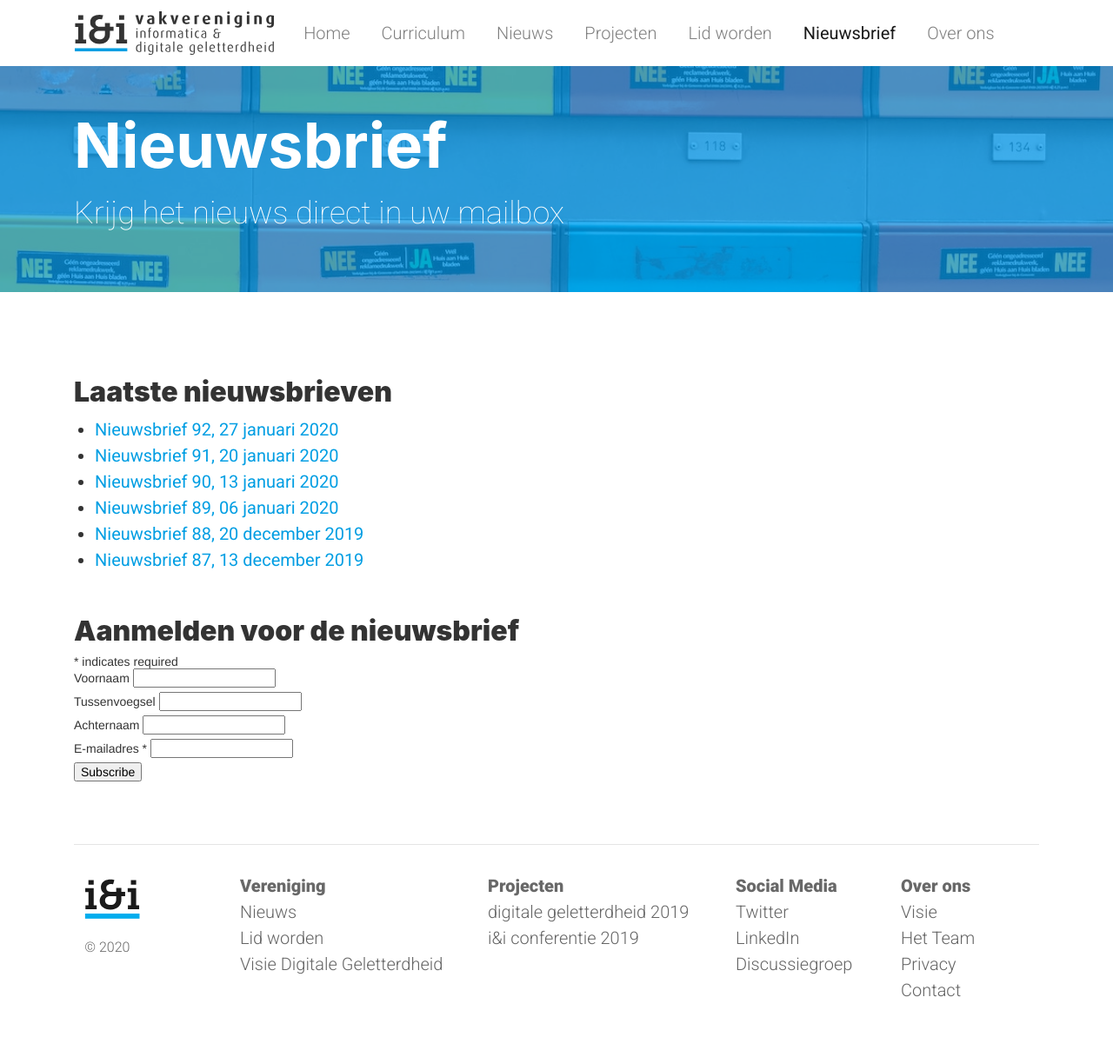
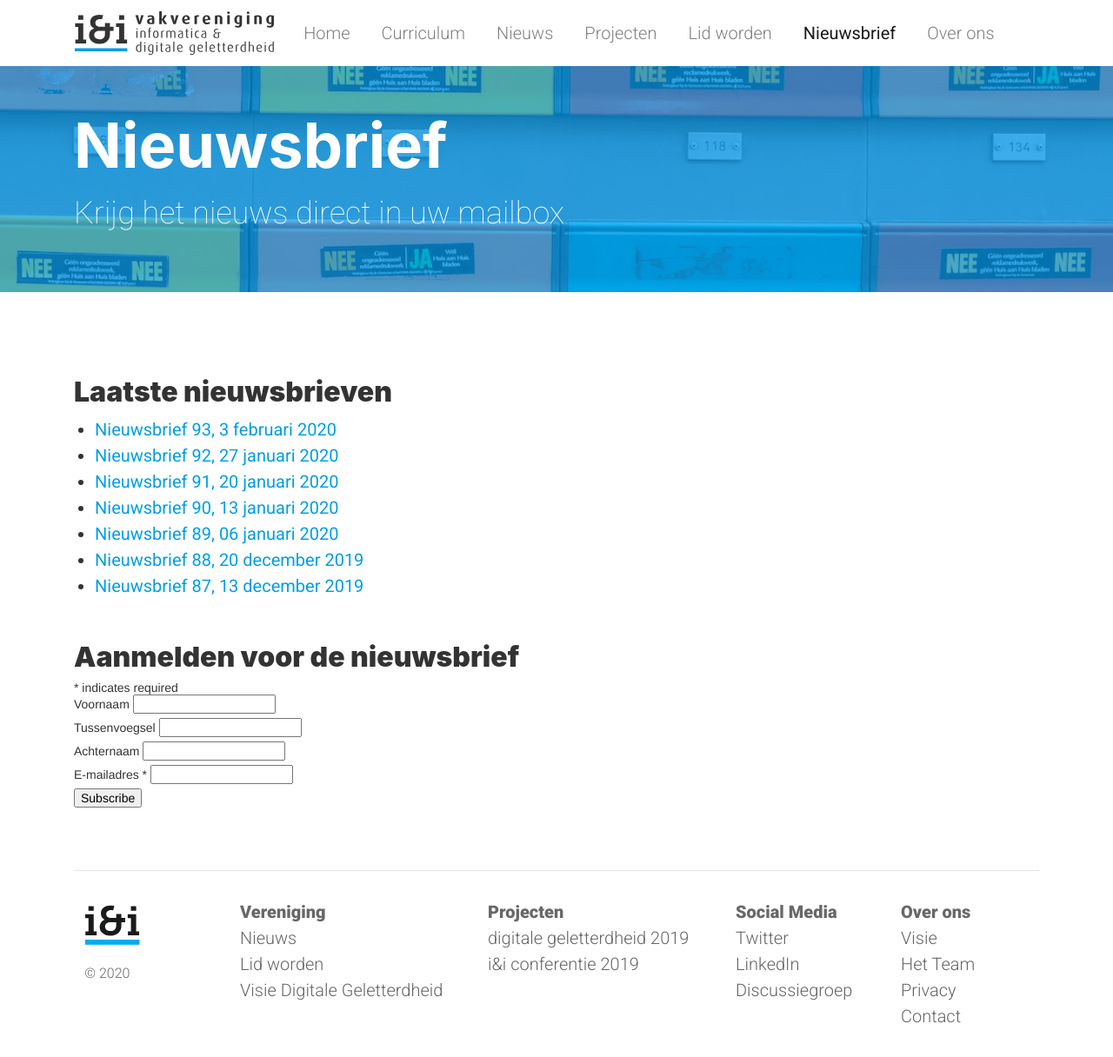
Before and after one commit to ieni/website, a Jekyll site: the page built from _pages/nieuwsbrief.md, in a window 1280 px wide. Shown: the whole page at 87% size. Built offline with Jekyll 4.4.1, drawn with Linux system fonts in a browser that asks for light colours; comment, search, counter and statistics services are not loaded; before the commit the page ends 1186 px from its top, so only the background shows below that.

Commit message:
Update nieuwsbrief.md

```diff
--- a/_pages/nieuwsbrief.md
+++ b/_pages/nieuwsbrief.md
@@ -8,6 +8,7 @@ header: "/assets/img/content/mailbox.jpg"
 
 ## Laatste nieuwsbrieven
 
+* [Nieuwsbrief 93, 3 februari 2020](https://mailchi.mp/e2cc6bbdbe71/1lssrbh9d4-1641449){:target="_blank"}
 * [Nieuwsbrief 92, 27 januari 2020](https://mailchi.mp/8c1323e763b4/1lssrbh9d4-1638061){:target="_blank"}
 * [Nieuwsbrief 91, 20 januari 2020](https://mailchi.mp/9dfb1549093c/1lssrbh9d4-1635489?e=[UNIQID]){:target="_blank"}
 * [Nieuwsbrief 90, 13 januari 2020](https://mailchi.mp/6cab70ab4352/1lssrbh9d4-1635485?e=[UNIQID]){:target="_blank"}
```
